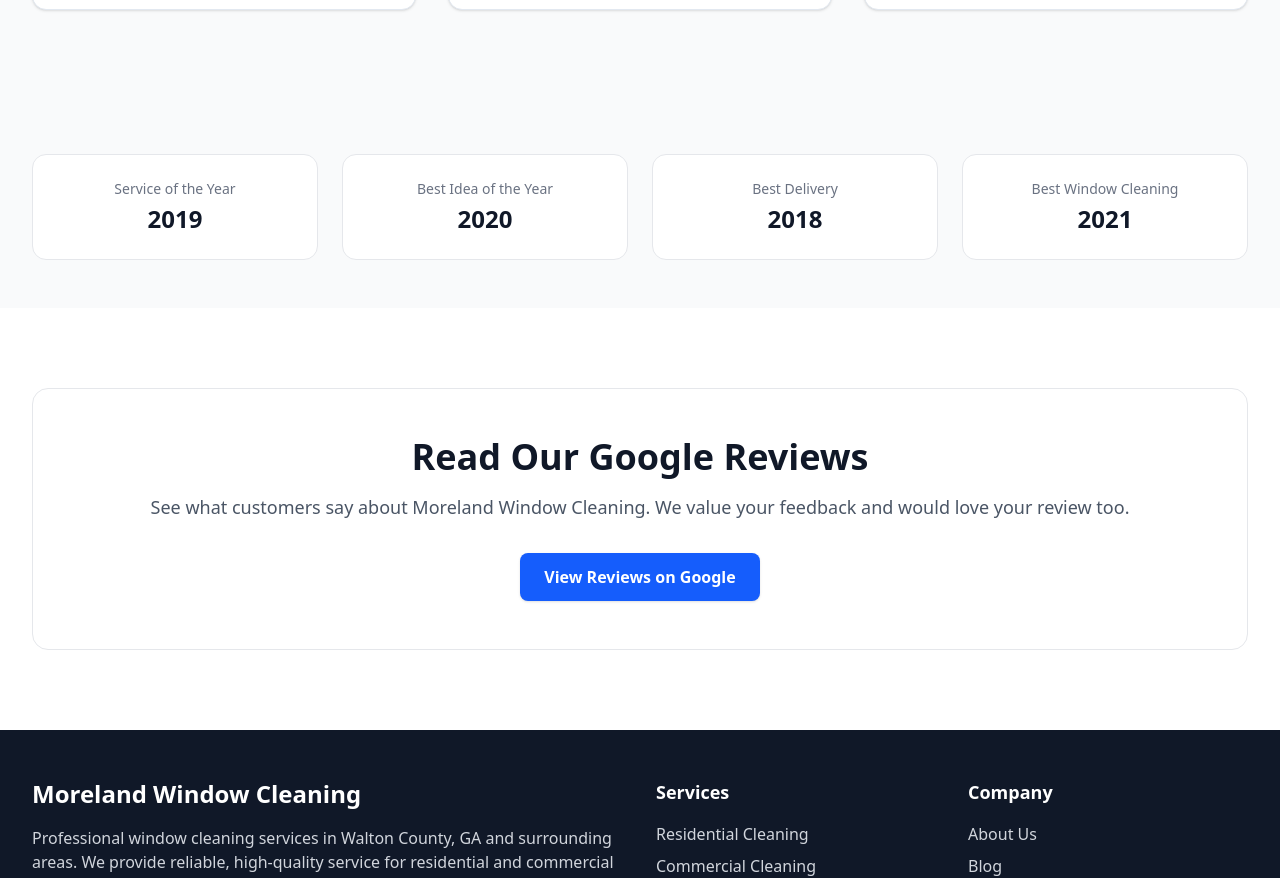
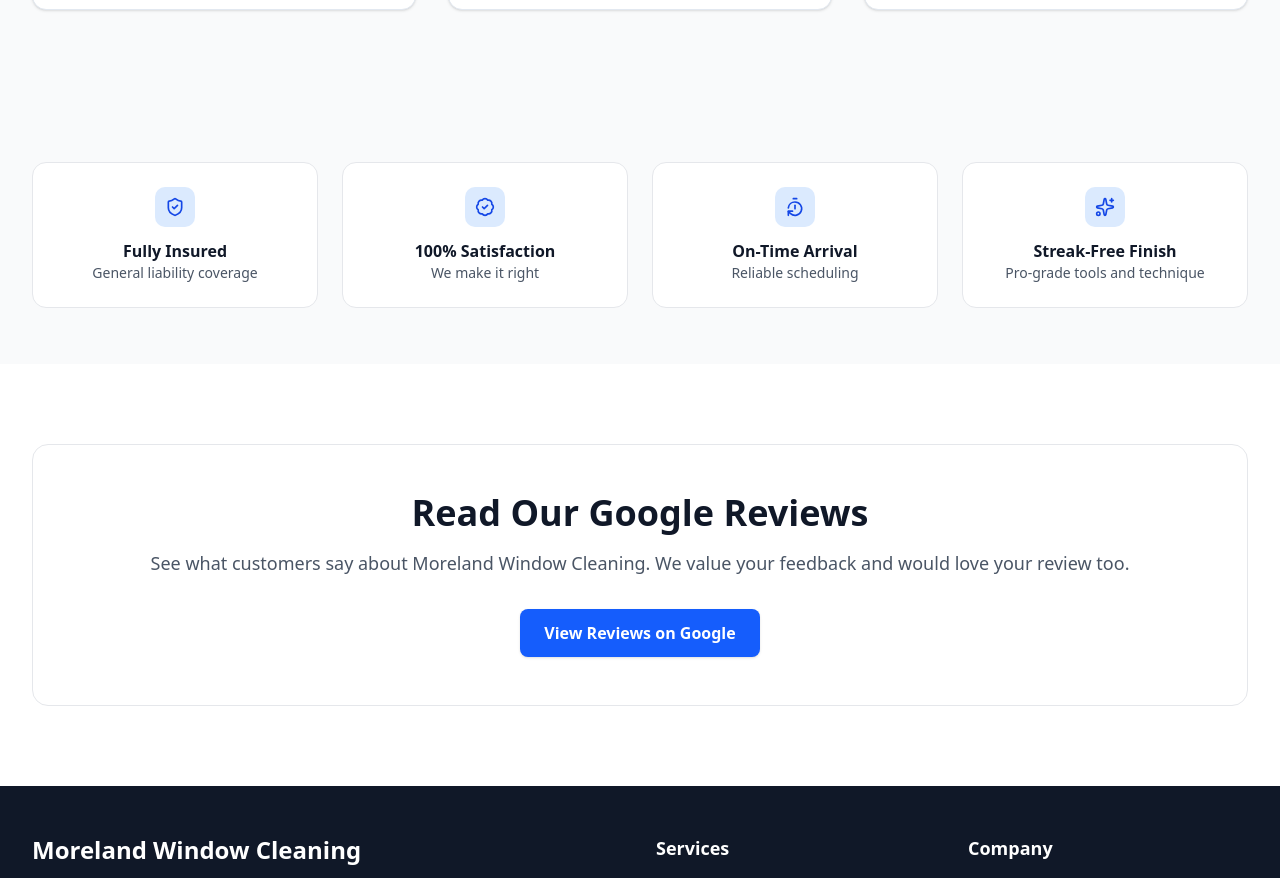
Before and after one commit to cornndawwg/website-marketing-system, a Next.js app: page / in a window 1280 px wide. Shown: the part 2950-3828 px from the top of the page. Built offline with nearby package versions, Linux system fonts and the light colour scheme; no server answers.

Commit message:
feat(ui): global navigation via layout; replace awards with trust badges on homepage

```diff
--- a/src/app/layout.tsx
+++ b/src/app/layout.tsx
@@ -3,6 +3,7 @@
 import "./globals.css";
 import { Providers } from "@/components/providers";
 import { ChatWidget } from "@/components/chat-widget";
+import { Navigation } from "@/components/navigation";
 
 const inter = Inter({
   subsets: ["latin"],
@@ -58,6 +59,7 @@
           />
         ) : null}
         <Providers>
+          <Navigation />
           {children}
           <ChatWidget />
         </Providers>
--- a/src/app/page.tsx
+++ b/src/app/page.tsx
@@ -1,10 +1,9 @@
-import { Navigation } from '@/components/navigation'
 import { Hero } from '@/components/hero'
 import { Services } from '@/components/services'
 import { QuoteCalculator } from '@/components/quote-calculator'
 import { Testimonials } from '@/components/testimonials'
 import { ReviewsCTA } from '@/components/reviews-cta'
-import { AwardsStrip } from '@/components/marketing/awards-strip'
+import { TrustBadges } from '@/components/marketing/trust-badges'
 import { Footer } from '@/components/footer'
 import { LocalBusinessSchema, FAQSchema } from '@/components/schema-markup'
 
@@ -13,13 +12,12 @@
     <div className="min-h-screen bg-white">
       <LocalBusinessSchema />
       <FAQSchema />
-      <Navigation />
       <main>
         <Hero />
         <Services />
         <QuoteCalculator />
         <Testimonials />
-        <AwardsStrip />
+        <TrustBadges />
         <ReviewsCTA />
       </main>
       <Footer />
```
